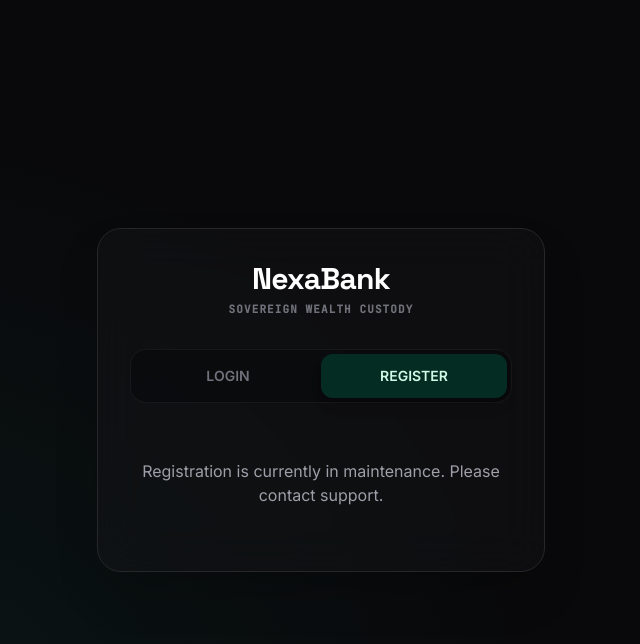
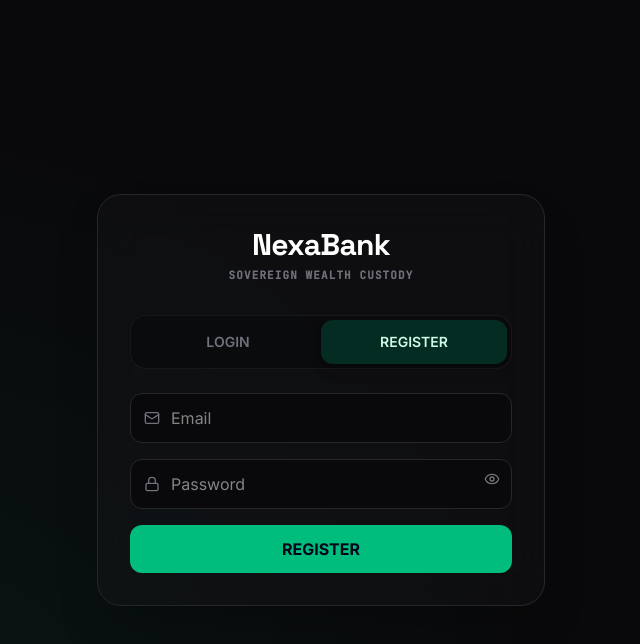
Before and after one commit to xpertforextradeinc/nexabank, a React (Vite) app: page / in a window 1280 px wide. Both pictures are taken after a click on the button "REGISTER". Shown: the top 644 px of the page, without its empty margins (319-959 px from the left). Built offline with nearby package versions, Linux system fonts and the light colour scheme; no server answers.

Commit message:
feat(auth): enable user registration flow
Implement registration form with Supabase integration and add CSS styles to handle browser autofill for a consistent dark-mode UI.

```diff
--- a/src/components/AuthScreens.tsx
+++ b/src/components/AuthScreens.tsx
@@ -138,15 +138,40 @@ export function AuthScreens({ onLoginSuccess }: AuthScreensProps) {
             </motion.form>
           )}
           {screen === 'register' && (
-            <motion.div
+            <motion.form
               key="register"
+              onSubmit={async (e) => {
+                e.preventDefault();
+                setLoading(true);
+                setError('');
+                try {
+                  const { error } = await supabase.auth.signUp({ email, password });
+                  if (error) throw error;
+                  alert('Check your email for the confirmation link.');
+                } catch (err: any) {
+                  setError(err.message || 'Registration failed.');
+                } finally {
+                  setLoading(false);
+                }
+              }}
               initial={{ opacity: 0, y: 10 }}
               animate={{ opacity: 1, y: 0 }}
               exit={{ opacity: 0, y: -10 }}
-              className="text-zinc-400 text-center py-8"
+              className="space-y-4"
             >
-              Registration is currently in maintenance. Please contact support.
-            </motion.div>
+              <div className="relative">
+                <Mail className="absolute left-3.5 top-1/2 -translate-y-1/2 w-4 h-4 text-zinc-500" />
+                <input type="email" placeholder="Email" value={email} onChange={e => setEmail(e.target.value)} className="w-full p-3 pl-10 bg-zinc-950 border border-zinc-800 rounded-xl text-white focus:ring-1.5 focus:ring-emerald-500/50 transition-all" required />
+              </div>
+              <div className="relative">
+                <Lock className="absolute left-3.5 top-1/2 -translate-y-1/2 w-4 h-4 text-zinc-500" />
+                <input type={showPassword ? 'text' : 'password'} placeholder="Password" value={password} onChange={e => setPassword(e.target.value)} className="w-full p-3 pl-10 bg-zinc-950 border border-zinc-800 rounded-xl text-white focus:ring-1.5 focus:ring-emerald-500/50 transition-all" required />
+                <button type="button" onClick={() => setShowPassword(!showPassword)} className="absolute right-3 top-3 text-zinc-500">
+                  {showPassword ? <EyeOff className="w-4 h-4" /> : <Eye className="w-4 h-4" />}
+                </button>
+              </div>
+              <button type="submit" disabled={loading} className="w-full py-3 bg-emerald-500 hover:bg-emerald-400 text-slate-950 font-bold rounded-xl transition-all active:scale-[0.98]">{loading ? '...' : 'REGISTER'}</button>
+            </motion.form>
           )}
         </AnimatePresence>
       </motion.div>
--- a/src/index.css
+++ b/src/index.css
@@ -14,4 +14,12 @@
   .card-glow {
     box-shadow: 0 8px 30px rgba(0, 0, 0, 0.04), 0 1px 2px rgba(0, 0, 0, 0.02);
   }
+  input:-webkit-autofill,
+  input:-webkit-autofill:hover,
+  input:-webkit-autofill:focus,
+  input:-webkit-autofill:active {
+    -webkit-box-shadow: 0 0 0 30px #09090b inset !important;
+    -webkit-text-fill-color: #ffffff !important;
+    transition: background-color 5000s ease-in-out 0s;
+  }
 }
```
